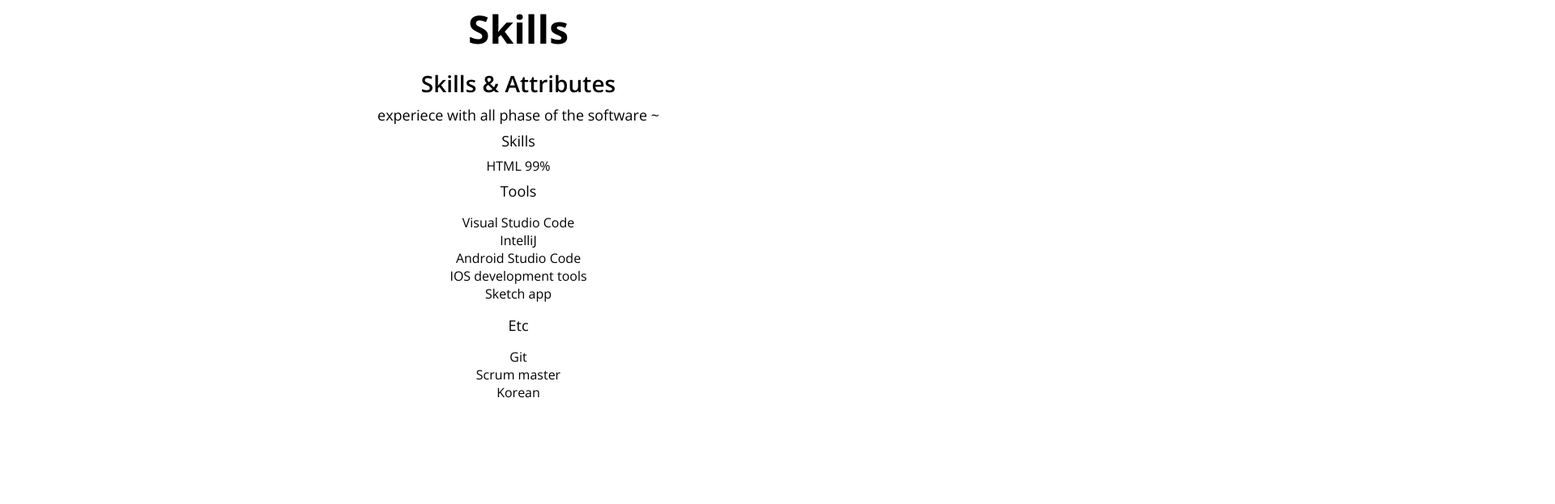
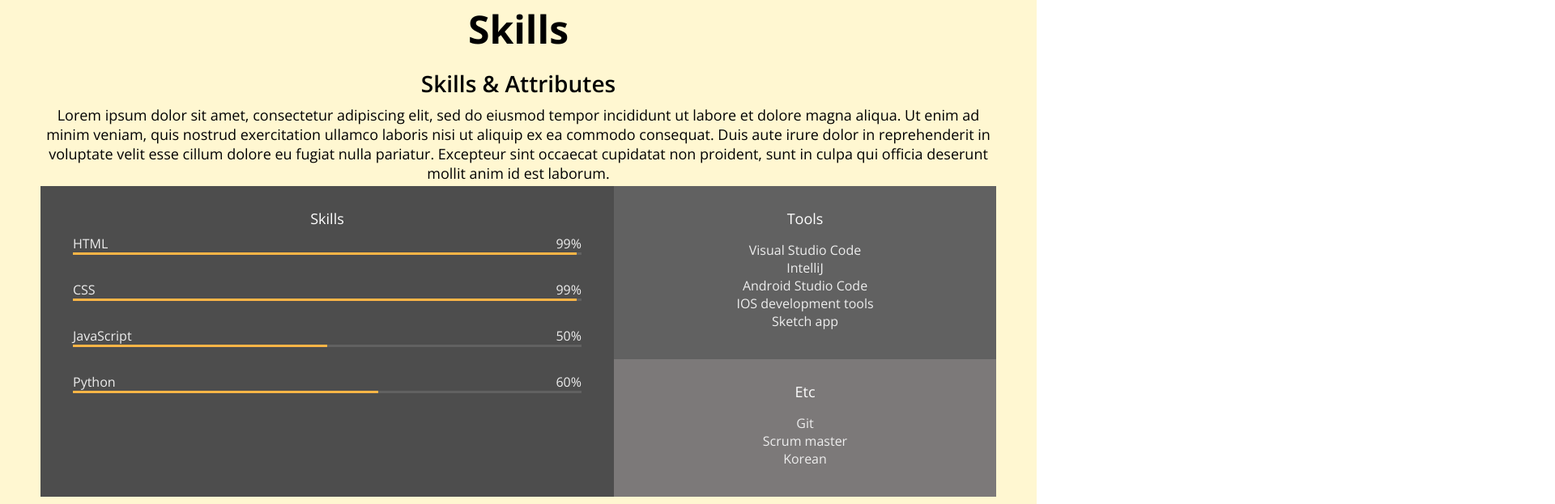
Before and after one commit to Sohee-Jeun/Portfolio, a plain HTML site: page index.html in a window 1280 px wide. Shown: the part 1713-2336 px from the top of the page at 81% size, 1920 px wide, since content can reach past the window. Drawn offline with nearby package versions, Linux system fonts and the light colour scheme.

Commit message:
CSS:Skills

```diff
--- a/index.html
+++ b/index.html
@@ -56,7 +56,7 @@
       <button class="home__contact">Contact Me</button>
     </section>
     <!-- About -->
-    <section id="about" class="section">
+    <section id="about" class="section section__container">
       <h1>About Me</h1>
       <p>
         Lorem ipsum dolor sit amet, consectetur adipiscing elit, sed do eiusmod
@@ -119,17 +119,52 @@
     <section id="skills" class="section">
       <h1>Skills</h1>
       <h2>Skills & Attributes</h2>
-      <p>experiece with all phase of the software ~</p>
+      <p>
+        Lorem ipsum dolor sit amet, consectetur adipiscing elit, sed do eiusmod
+        tempor incididunt ut labore et dolore magna aliqua. Ut enim ad minim
+        veniam, quis nostrud exercitation ullamco laboris nisi ut aliquip ex ea
+        commodo consequat. Duis aute irure dolor in reprehenderit in voluptate
+        velit esse cillum dolore eu fugiat nulla pariatur. Excepteur sint
+        occaecat cupidatat non proident, sunt in culpa qui officia deserunt
+        mollit anim id est laborum.
+      </p>
       <div class="skillset">
         <div class="skillset__left">
           <h3 class="skillset__title">Skills</h3>
           <div class="skill">
-            <div class="sill_description">
+            <div class="skill__description">
               <span>HTML</span>
               <span>99%</span>
             </div>
             <div class="skill__bar">
-              <div class="skill__value"></div>
+              <div class="skill__value" style="width: 99%"></div>
+            </div>
+          </div>
+          <div class="skill">
+            <div class="skill__description">
+              <span>CSS</span>
+              <span>99%</span>
+            </div>
+            <div class="skill__bar">
+              <div class="skill__value" style="width: 99%"></div>
+            </div>
+          </div>
+          <div class="skill">
+            <div class="skill__description">
+              <span>JavaScript</span>
+              <span>50%</span>
+            </div>
+            <div class="skill__bar">
+              <div class="skill__value" style="width: 50%"></div>
+            </div>
+          </div>
+          <div class="skill">
+            <div class="skill__description">
+              <span>Python</span>
+              <span>60%</span>
+            </div>
+            <div class="skill__bar">
+              <div class="skill__value" style="width: 60%"></div>
             </div>
           </div>
         </div>
--- a/style.css
+++ b/style.css
@@ -29,6 +29,7 @@
 
   /*Size*/
   --size-border-radius: 4px;
+
   /*Animation duration*/
   --animation-duration: 300ms;
 }
@@ -155,6 +156,9 @@ p {
 .section {
   text-align: center;
   padding: 50px;
+  margin: auto;
+}
+.section__container {
   max-width: 1200px;
   margin: auto;
 }
@@ -217,3 +221,56 @@ p {
 .job__period {
   font-size: var(--font-micro);
 }
+
+/*Skill*/
+
+#skills {
+  background-color: var(--color-yellow);
+}
+
+.skillset {
+  display: flex;
+  background-color: var(--color-light-grey);
+  color: var(--color-light-white);
+}
+
+.skillset__title {
+  color: var(--color-white);
+}
+
+.skillset__left {
+  flex-basis: 60%;
+  background-color: var(--color-dark-grey);
+  padding: 20px 40px;
+}
+.skill {
+  margin-bottom: 32px;
+}
+.skill__description {
+  display: flex;
+  justify-content: space-between;
+}
+
+.skill__bar {
+  width: 100%;
+  height: 3px;
+  background-color: var(--color-grey);
+}
+
+.skill__value {
+  width: 100%;
+  height: 3px;
+  background-color: var(--color-orange);
+}
+.skillset__right {
+  flex-basis: 40%;
+}
+
+.tools {
+  background-color: var(--color-grey);
+}
+
+.tools,
+.etc {
+  padding: 20px;
+}
```
